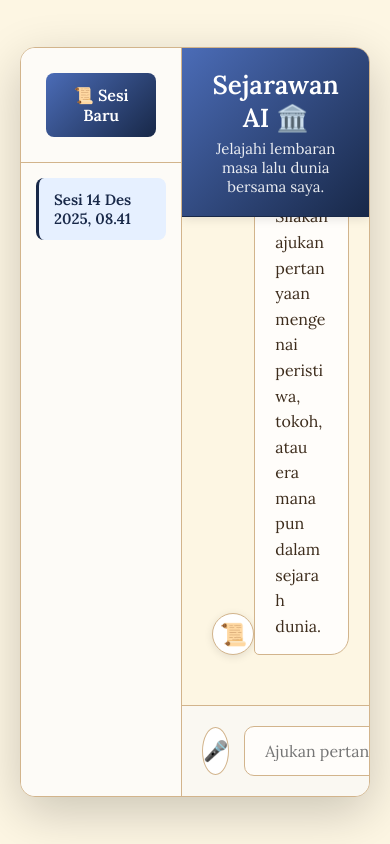
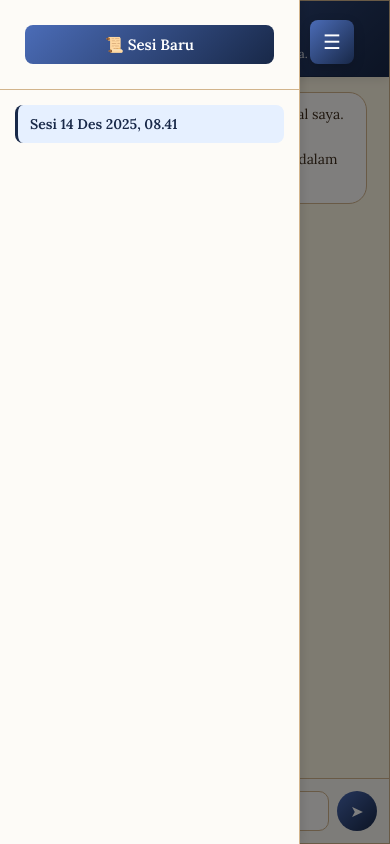
Before and after one commit to 1iki/generatif-ai-b1, a website: page public/index.html in a window 390 px wide. Drawn offline with Linux system fonts and the light colour scheme.

Commit message:
Add mobile responsive layout with hamburger menu sidebar

```diff
--- a/public/index.html
+++ b/public/index.html
@@ -320,11 +320,196 @@
       0%, 60%, 100% { transform: translateY(0); }
       30% { transform: translateY(-10px); }
     }
+
+    /* === MOBILE RESPONSIVE === */
+    .sidebar-toggle {
+      display: none;
+      position: fixed;
+      top: 20px;
+      left: 20px;
+      z-index: 1001;
+      width: 44px;
+      height: 44px;
+      background: var(--theme-gradient);
+      border: none;
+      border-radius: 8px;
+      color: white;
+      font-size: 20px;
+      cursor: pointer;
+      box-shadow: 0 4px 12px rgba(0, 0, 0, 0.15);
+      transition: all 0.3s ease;
+    }
+
+    .sidebar-toggle:hover {
+      transform: scale(1.05);
+      box-shadow: 0 6px 16px rgba(0, 0, 0, 0.2);
+    }
+
+    .sidebar-toggle.active {
+      left: 310px;
+    }
+
+    .overlay {
+      display: none;
+      position: fixed;
+      top: 0;
+      left: 0;
+      width: 100%;
+      height: 100%;
+      background: rgba(0, 0, 0, 0.5);
+      z-index: 999;
+      opacity: 0;
+      transition: opacity 0.3s ease;
+    }
+
+    .overlay.active {
+      display: block;
+      opacity: 1;
+    }
+
+    @media (max-width: 768px) {
+      body {
+        padding: 0;
+      }
+
+      .main-container {
+        max-width: 100%;
+        height: 100vh;
+        max-height: 100vh;
+        border-radius: 0;
+        box-shadow: none;
+      }
+
+      .sidebar-toggle {
+        display: flex;
+        align-items: center;
+        justify-content: center;
+      }
+
+      .chat-history-container {
+        position: fixed;
+        left: -300px;
+        top: 0;
+        height: 100vh;
+        z-index: 1000;
+        transition: left 0.3s ease;
+        box-shadow: 2px 0 10px rgba(0, 0, 0, 0.1);
+      }
+
+      .chat-history-container.active {
+        left: 0;
+      }
+
+      .header {
+        padding: 15px 60px 15px 20px;
+      }
+
+      .header h1 {
+        font-size: 22px;
+      }
+
+      .header p {
+        font-size: 13px;
+      }
+
+      #chat {
+        padding: 20px 15px;
+      }
+
+      .msg-content {
+        max-width: 85%;
+        padding: 12px 16px;
+        font-size: 15px;
+      }
+
+      #controls {
+        padding: 15px;
+        gap: 10px;
+      }
+
+      input[type=text] {
+        padding: 12px 16px;
+        font-size: 15px;
+      }
+
+      #send, #mic-btn {
+        width: 44px;
+        height: 44px;
+        font-size: 18px;
+      }
+
+      .avatar {
+        width: 36px;
+        height: 36px;
+        font-size: 18px;
+      }
+
+      .admin-badge {
+        bottom: 15px;
+        right: 15px;
+        padding: 8px 12px;
+        font-size: 12px;
+      }
+    }
+
+    @media (max-width: 480px) {
+      .header h1 {
+        font-size: 20px;
+      }
+
+      .header p {
+        font-size: 12px;
+      }
+
+      #chat {
+        padding: 15px 10px;
+      }
+
+      .msg-content {
+        max-width: 90%;
+        padding: 10px 14px;
+        font-size: 14px;
+      }
+
+      #controls {
+        padding: 12px;
+        gap: 8px;
+      }
+
+      input[type=text] {
+        padding: 10px 14px;
+        font-size: 14px;
+      }
+
+      #send, #mic-btn {
+        width: 40px;
+        height: 40px;
+        font-size: 16px;
+      }
+
+      .chat-history-item {
+        padding: 10px 12px;
+        font-size: 14px;
+      }
+
+      #new-chat-btn {
+        padding: 10px;
+        font-size: 15px;
+      }
+    }
   </style>
 </head>
 <body>
+  <!-- Hamburger button untuk mobile -->
+  <button class="sidebar-toggle" id="sidebar-toggle" aria-label="Toggle Sidebar">
+    <span>☰</span>
+  </button>
+
+  <!-- Overlay untuk mobile -->
+  <div class="overlay" id="overlay"></div>
+
   <div class="main-container">
-    <div class="chat-history-container">
+    <div class="chat-history-container" id="chat-history-container">
       <div class="new-chat-btn-container">
         <button id="new-chat-btn">📜 Sesi Baru</button>
       </div>
@@ -355,10 +540,31 @@
   const chatHistoryEl = document.getElementById('chat-history');
   const adminBtn = document.getElementById('admin-access-btn');
   const headerTitle = document.getElementById('header-title');
+  const sidebarToggle = document.getElementById('sidebar-toggle');
+  const sidebar = document.getElementById('chat-history-container');
+  const overlay = document.getElementById('overlay');
 
   let currentSessionId = null;
   let adminClickCount = 0;
   let adminClickTimer = null;
+
+  // === SIDEBAR TOGGLE untuk Mobile ===
+  function toggleSidebar() {
+    sidebar.classList.toggle('active');
+    overlay.classList.toggle('active');
+    sidebarToggle.classList.toggle('active');
+  }
+
+  sidebarToggle.addEventListener('click', toggleSidebar);
+
+  overlay.addEventListener('click', toggleSidebar);
+
+  // Auto-close sidebar saat memilih chat (hanya di mobile)
+  function autoCloseSidebarOnMobile() {
+    if (window.innerWidth <= 768) {
+      toggleSidebar();
+    }
+  }
 
   // === HIDDEN ADMIN ACCESS ===
   // Triple-click on header title untuk akses admin
@@ -594,6 +800,7 @@
     currentSessionId = await createChatSession();
     await loadChatSessions();
     setActiveChat(currentSessionId);
+    autoCloseSidebarOnMobile();
   }
 
   newChatBtn.onclick = startNewChat;
@@ -606,7 +813,10 @@
         sessionDiv.className = 'chat-history-item';
         sessionDiv.textContent = `Sesi ${new Date(session.created_at).toLocaleString('id-ID', { dateStyle: 'medium', timeStyle: 'short' })}`;
         sessionDiv.dataset.sessionId = session.id;
-        sessionDiv.onclick = () => loadChat(session.id);
+        sessionDiv.onclick = () => {
+          loadChat(session.id);
+          autoCloseSidebarOnMobile();
+        };
         chatHistoryEl.appendChild(sessionDiv);
     });
   }
```
